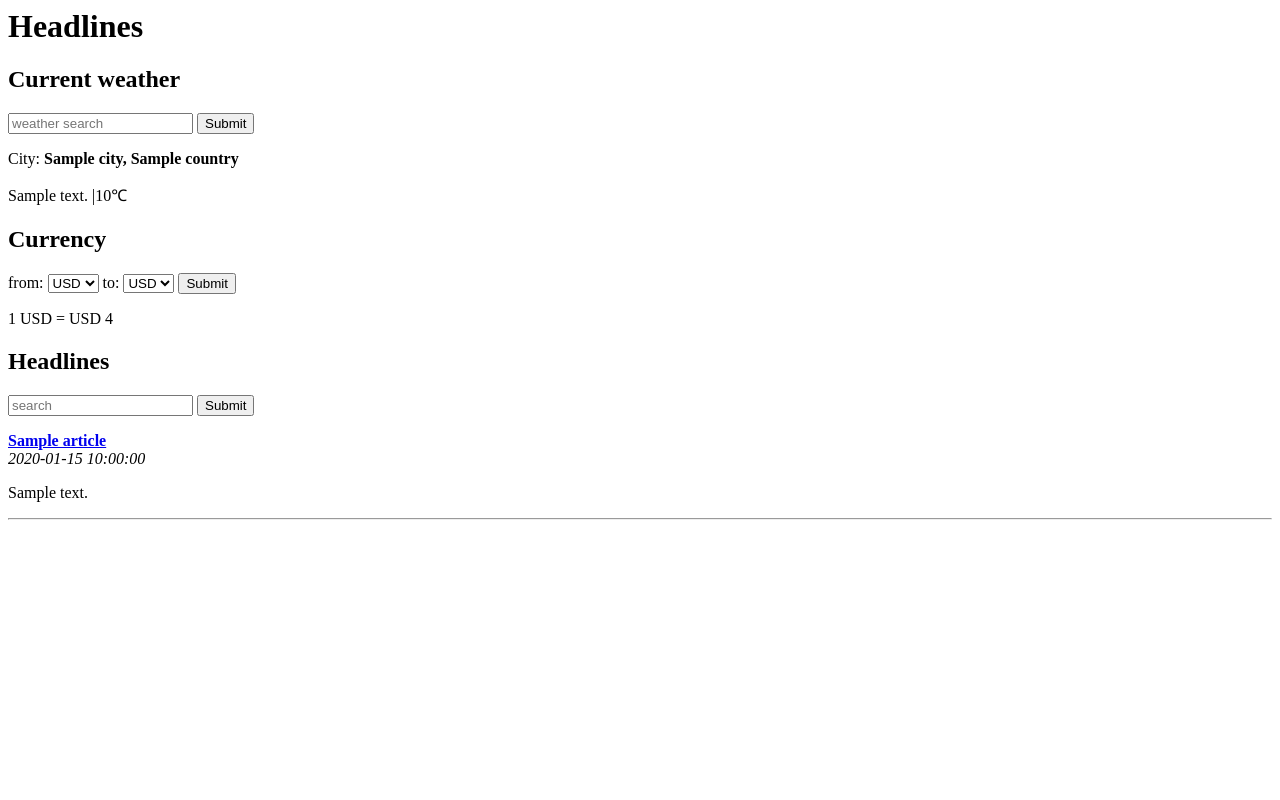
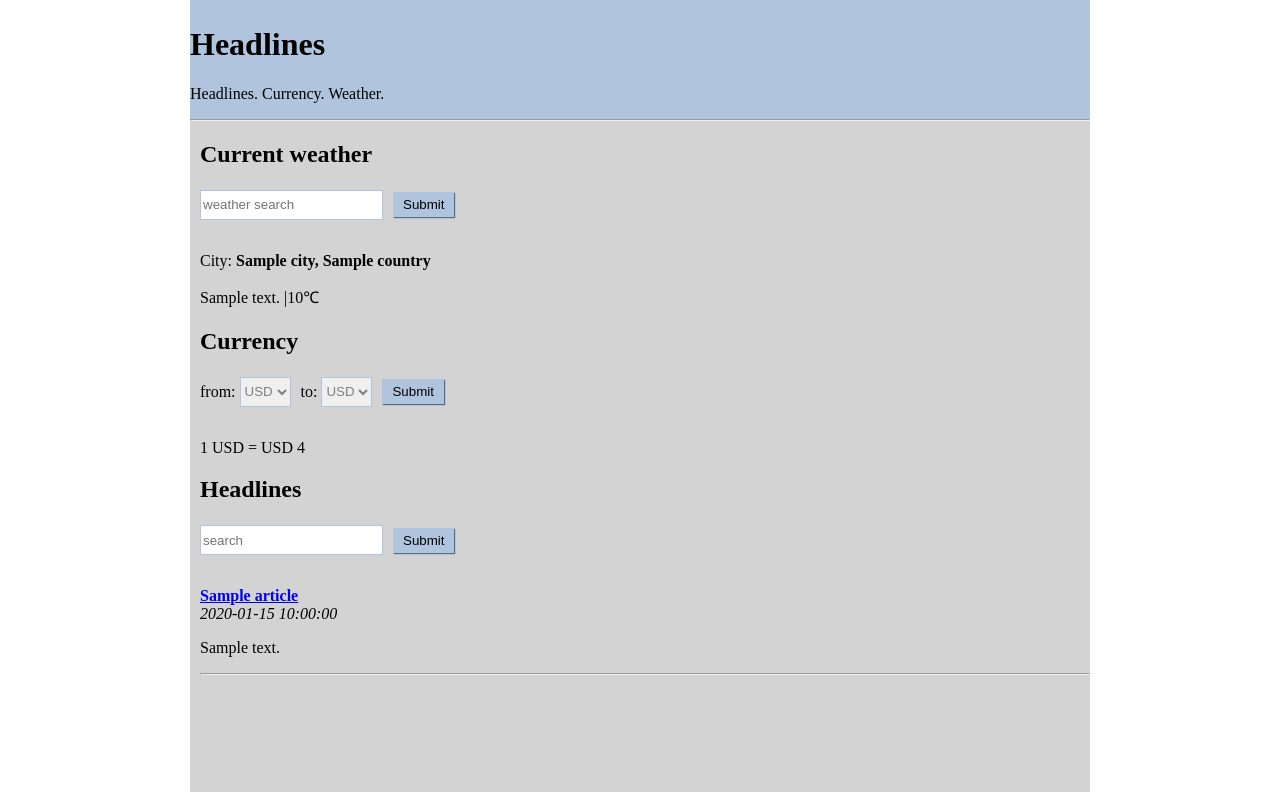
Before and after one commit to apetrovskiy/FlaskSamples, a Flask app: template DwyerAggarwalStouffer/templates/home.html in a window 1280 px wide. Run offline with Flask 2, Linux system fonts and the light colour scheme; the template is opened without the code that fills it: most values are stand-ins (such as "Sample title", 1, 10 or a date in 2020).

Commit message:
v.019 (#22)

```diff
--- a/DwyerAggarwalStouffer/templates/home.html
+++ b/DwyerAggarwalStouffer/templates/home.html
@@ -1,9 +1,52 @@
 <html>
     <head>
         <title>Headlines</title>
+        <style>
+            html {
+                font-family: "Hevletica";
+                background: white;
+            }
+            body {
+                background: lightgrey;
+                max-width: 900px;
+                margin: 0 auto;
+            }
+            #header {
+                padding-top: 5;
+                background: lightsteelblue;
+            }
+            #inner-header {
+                padding-left: 10;
+            }
+            #main {
+                padding-left: 10;
+            }
+            input[type="text"], select {
+                color: grey;
+                border: 1px solid lightsteelblue;
+                height: 30px;
+                line-height: 15px;
+                margin: 2px 6px 16px 0px;
+            }
+            input[type="submit"] {
+                padding: 5px 10px 5px 10px;
+                color: black;
+                background: lightsteelblue;
+                border: none;
+                box-shadow: 1px 1px 1px #4C6E91;
+            }
+            input[type="submit"]:hover {
+                background: steelblue;
+            }
+        </style>
     </head>
     <body>
+        <div id="header">
             <h1>Headlines</h1>
+            <p>Headlines. Currency. Weather.</p>
+            <hr />
+        </div>
+        <div id="main" >
             <h2>Current weather</h2>
             <form>
                 <input type="text" name="city" placeholder="weather search">
@@ -34,7 +77,7 @@
             </form>
             1 {{currency_from}} = {{currency_to}} {{rate}}
             <h2>Headlines</h2>
-        <form><!-- action="/" method="post"> -->
+            <form>
                 <input type="text" name="publication" placeholder="search" />
                 <input type="submit" value="Submit" />
             </form>
@@ -44,5 +87,6 @@
                 <p>{{article.summary}}</p>
                 <hr />
             {% endfor %}
+            </div>
     </body>
 </html>
```
Lines whose indentation alone changed are shown as unchanged.
